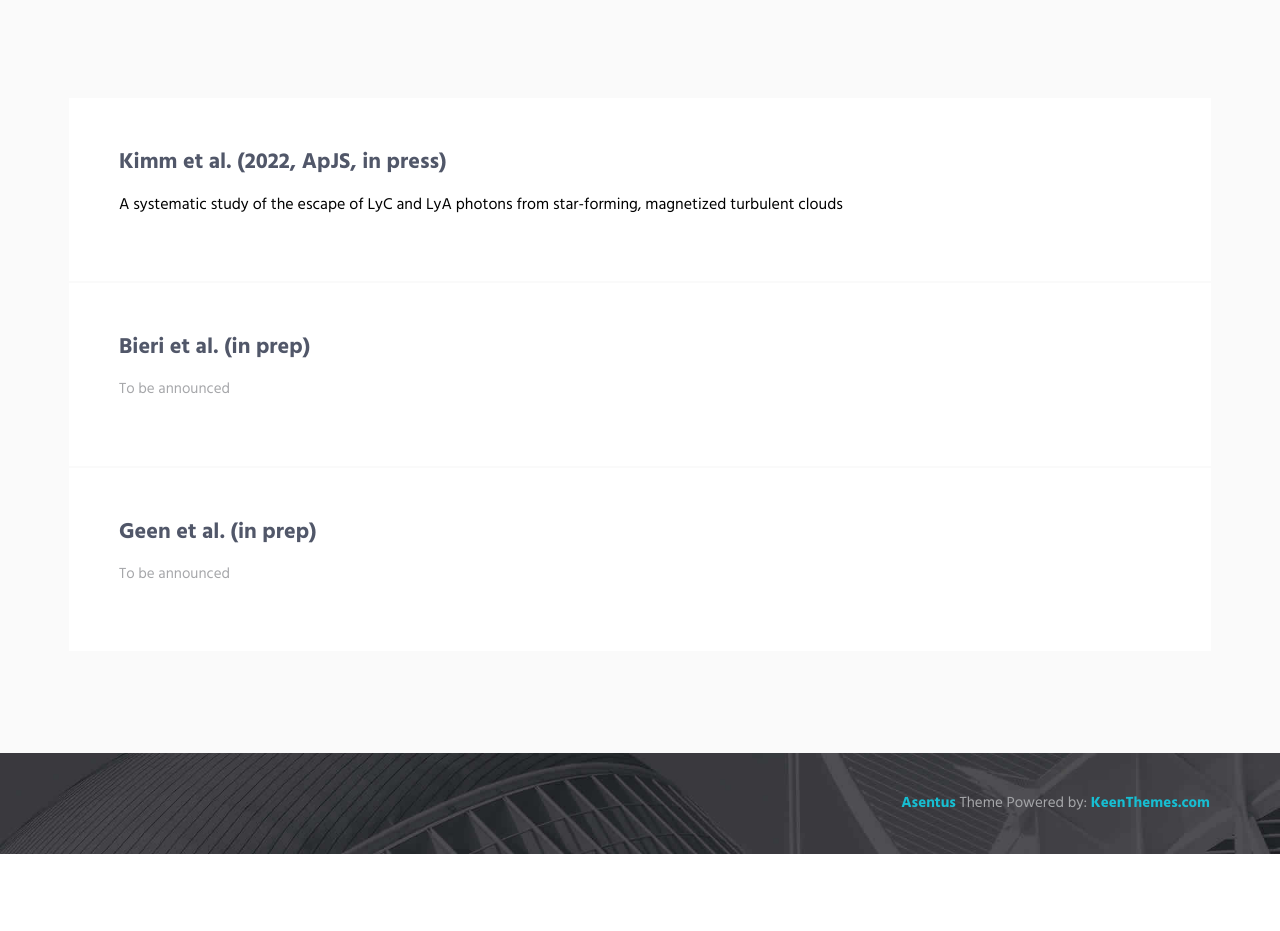
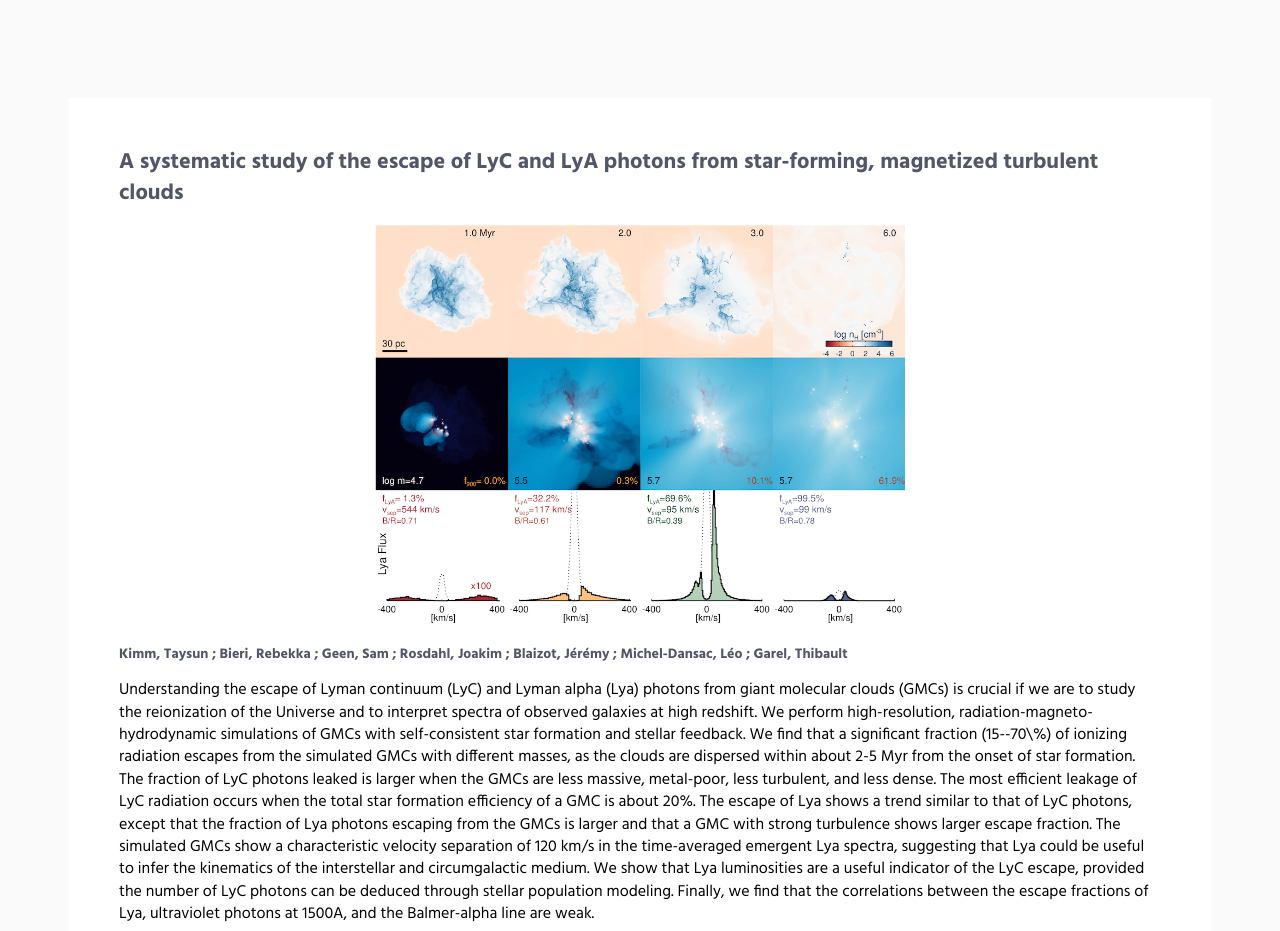
Before and after one commit to pralines-simulation/pralines-simulation.github.io, a plain HTML site: page pub.html in a window 1280 px wide. Shown: the part 502-1433 px from the top of the page. Before the commit the page ends 1356 px from the top, so only its background shows below. Drawn offline with Linux system fonts and the light colour scheme.

Commit message:
updated kimm21

```diff
--- a/pub.html
+++ b/pub.html
@@ -99,9 +99,29 @@
                 <div class="row row-space-1 margin-b-2">
                         <div class="wow fadeInLeft" data-wow-duration=".3" data-wow-delay=".2s">
                             <div class="service" data-height="height">
-                                <h3>Kimm et al. (2022, ApJS, in press)</h3>
-                                <p><span style="color:black;font-size:12pt">A systematic study of the escape of LyC and LyA photons from star-forming,  magnetized turbulent clouds</span></p>
-                                <a href="#" class="content-wrapper-link"></a>
+
+<h4><a href="https://ui.adsabs.harvard.edu/abs/2021arXiv211002975K/abstract" target="_blank">
+<b>A systematic study of the escape of LyC and LyA photons from star-forming,  magnetized turbulent clouds</b>
+</a></h4>
+
+
+                                <center><img src="img/kimm21.png" height=400px></center>
+                                <br/>
+                                <h5>Kimm, Taysun ;  Bieri, Rebekka ;  Geen, Sam ;  Rosdahl, Joakim ;  Blaizot, Jérémy ;  Michel-Dansac, Léo ; Garel, Thibault </h5>
+<p><span style="color:black;font-size:12pt">Understanding the escape of Lyman continuum (LyC) and Lyman alpha (Lya) photons from giant molecular clouds (GMCs)
+is crucial if we are to study the reionization of the Universe and to interpret spectra of observed galaxies at high redshift.
+We perform high-resolution, radiation-magneto-hydrodynamic simulations of GMCs with  self-consistent star formation and stellar feedback.
+We find that a significant fraction (15--70\%) of ionizing radiation escapes from the simulated GMCs with different masses,
+as the clouds are dispersed within about 2-5 Myr from the onset of star formation. The fraction of LyC photons leaked is
+larger when the GMCs are less massive, metal-poor, less turbulent, and less dense.  The most efficient leakage of LyC
+radiation occurs  when the total star formation efficiency of a GMC is about 20%.
+The escape of Lya shows a trend similar to that of LyC photons, except that the fraction
+of Lya photons escaping from the GMCs is larger and that a GMC with strong turbulence shows larger escape fraction.
+The simulated GMCs show a characteristic velocity separation of 120 km/s in the time-averaged emergent Lya spectra,
+suggesting that Lya could be useful to infer the kinematics of the interstellar and circumgalactic medium.
+We show that Lya luminosities are a useful indicator of the LyC escape, provided the number of LyC photons
+can be deduced through stellar population modeling. Finally, we find that the correlations between the escape
+fractions of Lya, ultraviolet photons at 1500A, and the Balmer-alpha line are weak.</p>
                             </div>
                         </div>
                 </div>
```
Also changed, not shown: index.html (+5 -4 lines), img/kimm21.png (added), 1 other file.
